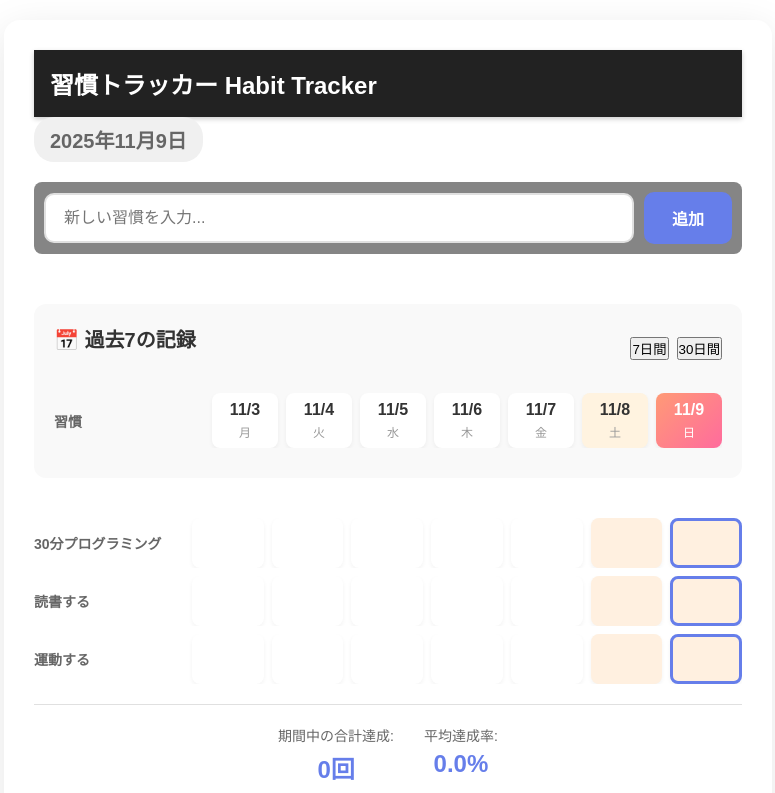
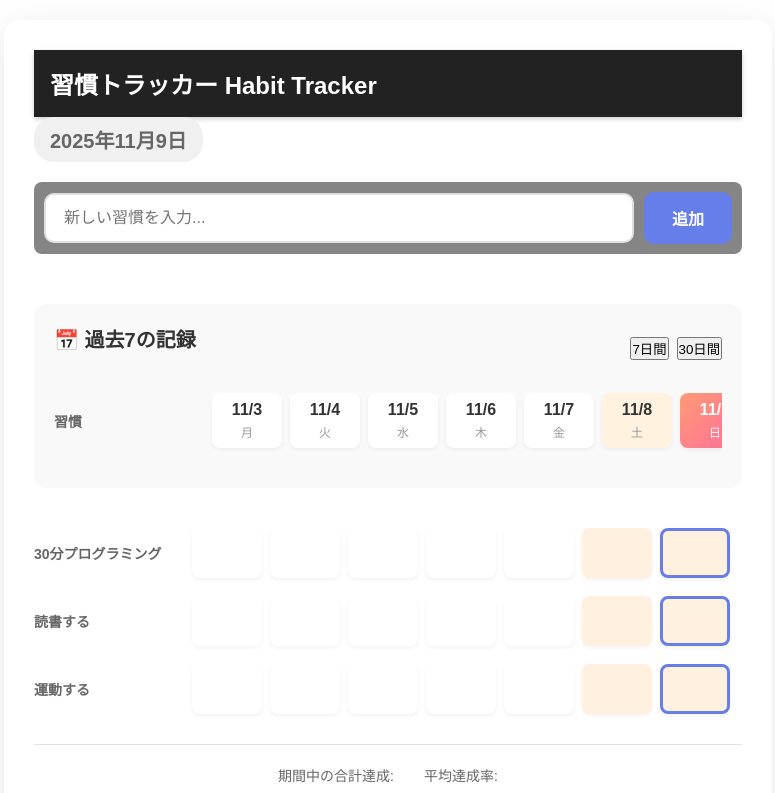
Before and after one commit to eidas/habit-tracker, a React (Create React App) app: page / in a window 1280 px wide. Shown: the top 793 px of the page, without its empty margins (252-1027 px from the left). Built offline with nearby package versions, Linux system fonts and the light colour scheme.

Commit message:
スクロールがでないのを固定幅にして修正

```diff
--- a/src/App.css
+++ b/src/App.css
@@ -369,11 +369,21 @@ h1 {
 /* カレンダーヘッダー */
 .calendar-header {
   display: grid;
+  /*
   grid-template-columns: 150px repeat(auto-fit, minmax(60px, 1fr));
   gap: 8px;
   align-items: center;
   margin-bottom: 10px;
   min-width: min-content;
+  */
+  /* 修正: 固定幅のカラムを使用 */
+  grid-template-columns: 150px repeat(var(--calendar-days, 7), 70px);
+  gap: 8px;
+  align-items: center;
+  margin-bottom: 10px;
+  /* 修正: 横スクロールを有効化 */
+  overflow-x: auto;
+  padding-bottom: 10px;
 }
 
 .habit-name-column {
@@ -436,11 +446,19 @@ h1 {
 
 .calendar-row {
   display: grid;
-  grid-template-columns: 150px repeat(auto-fit, minmax(60px, 1fr));
+  /* grid-template-columns: 150px repeat(auto-fit, minmax(60px, 1fr));
   gap: 8px;
   align-items: center;
   margin-bottom: 8px;
-  min-width: min-content;
+  min-width: min-content; */
+  /* 修正: 固定幅のカラムを使用 */
+  grid-template-columns: 150px repeat(var(--calendar-days, 7), 70px);
+  gap: 8px;
+  align-items: center;
+  margin-bottom: 8px;
+  /* 修正: 横スクロールを有効化 */
+  overflow-x: auto;
+  padding-bottom: 10px;
 }
 
 .calendar-habit-name {
@@ -560,7 +578,9 @@ h1 {
 
   .calendar-header,
   .calendar-row {
-    grid-template-columns: 100px repeat(auto-fit, minmax(50px, 1fr));
+    /* grid-template-columns: 100px repeat(auto-fit, minmax(50px, 1fr)); */
+    /* 修正: モバイルでも固定幅 */
+    grid-template-columns: 100px repeat(var(--calendar-days, 7), 60px);
     gap: 4px;
   }
 
--- a/src/App.tsx
+++ b/src/App.tsx
@@ -66,6 +66,11 @@ function App() {
       console.error('ローカルストレージへの保存に失敗しました:', error);
     }
   }, [habits]);
+
+  // CSS変数を設定して、グリッドカラム数を動的に変更
+  useEffect(() => {
+    document.documentElement.style.setProperty('--calendar-days', displayDays.toString());
+  }, [displayDays]);
 
   /**
    * LocalStorageのデータをクリアする関数
```
